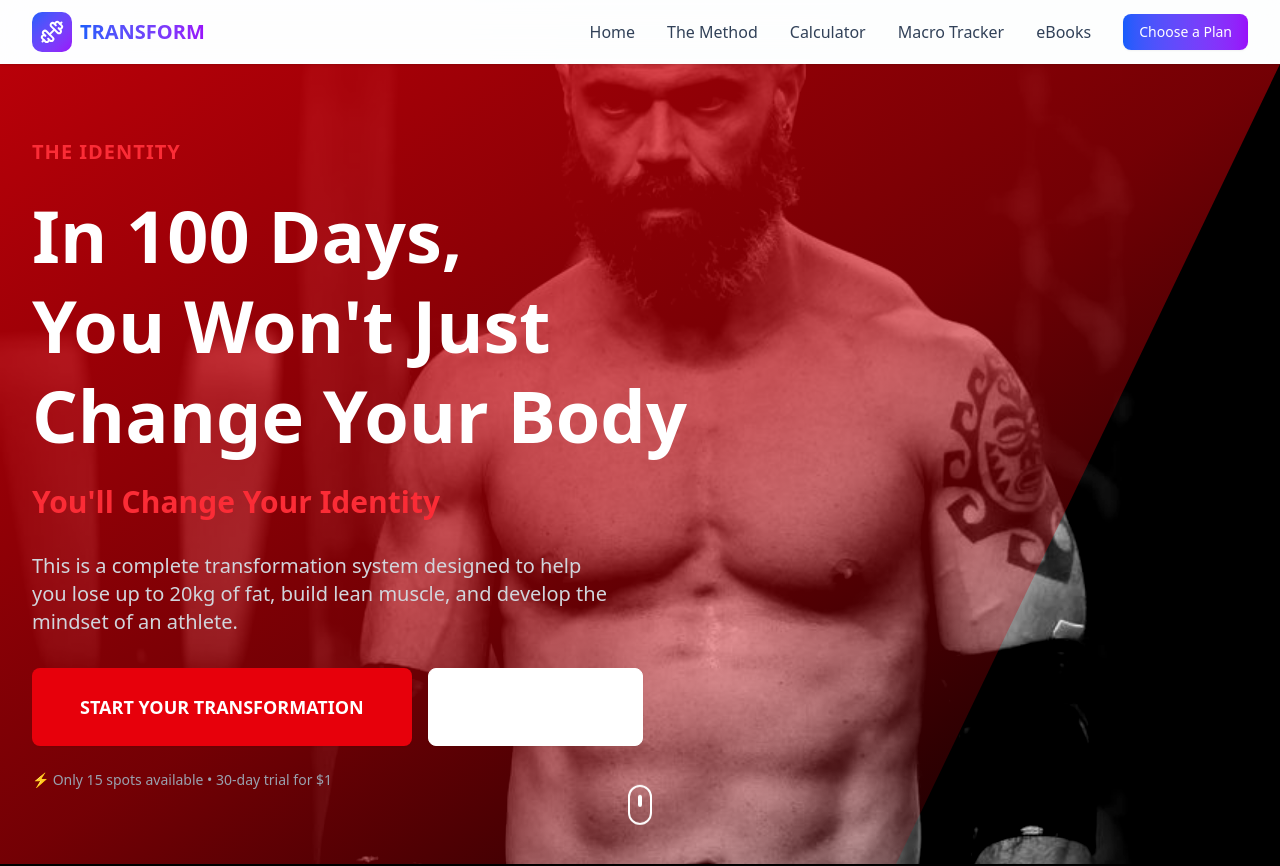
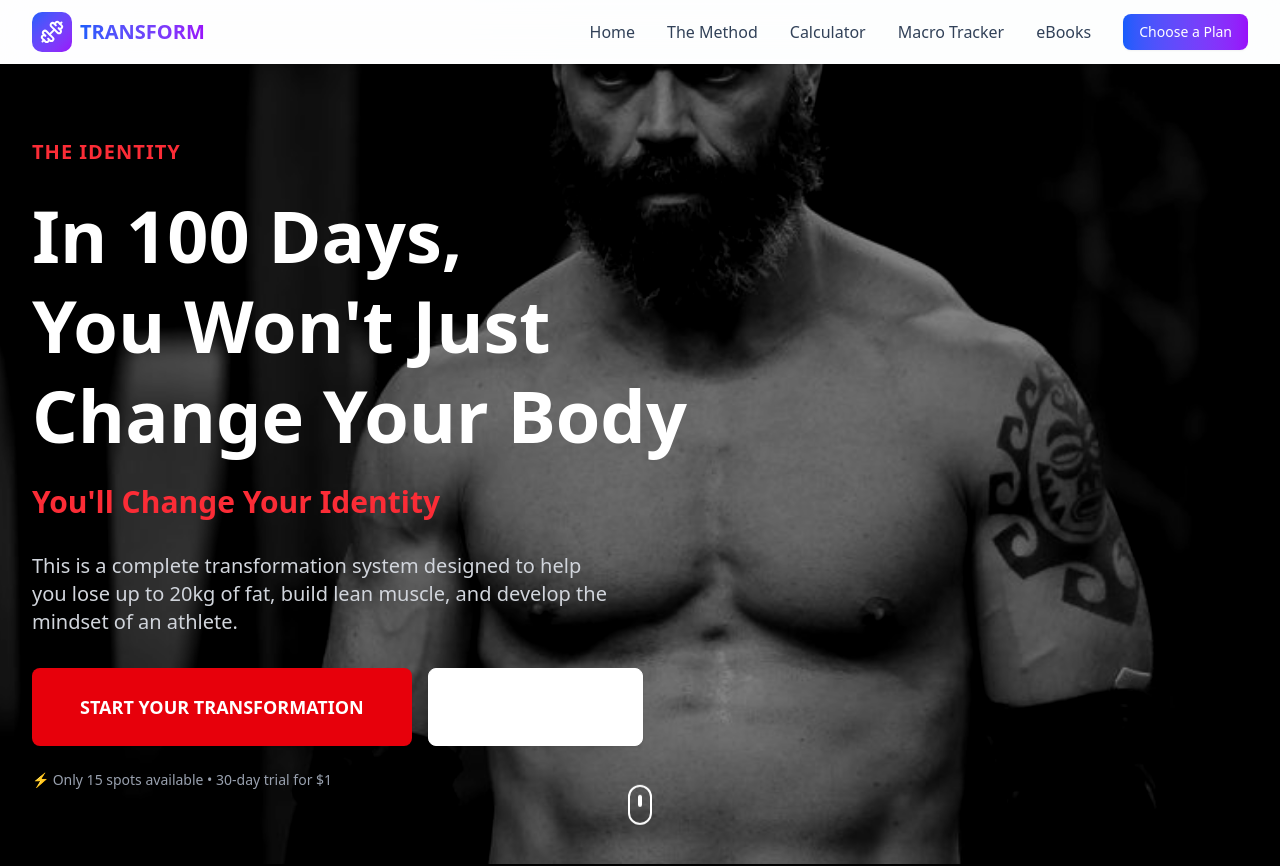
Before and after one commit to AdrianoDRJB/Transform-method, a React (Vite) app: page /identity in a window 1280 px wide. Shown: the top 866 px of the page. Built offline with nearby package versions, Linux system fonts and the light colour scheme.

Commit message:
Remove red overlay and zoom out hero photo to show more face

```diff
--- a/src/components/TheIdentity.jsx
+++ b/src/components/TheIdentity.jsx
@@ -76,22 +76,19 @@ function TheIdentity() {
     <div className="min-h-screen bg-black text-white">
       {/* Hero Section - Renato Cariani Style */}
       <div className="relative h-screen overflow-hidden">
-        {/* Background Image */}
+        {/* Background Image - Zoomed Out */}
         <div
           className="absolute inset-0 bg-cover bg-center"
           style={{
             backgroundImage: 'url(/hero-bw.jpg)',
-            transform: `translateY(${scrollY * 0.5}px)`,
+            transform: `translateY(${scrollY * 0.5}px) scale(1.15)`,
+            transformOrigin: 'center 30%',
             filter: 'grayscale(100%) contrast(1.2)'
           }}
         />
 
-        {/* Red Diagonal Overlay */}
-        <div className="absolute inset-0 bg-gradient-to-br from-red-600/80 via-red-700/60 to-transparent"
-             style={{
-               clipPath: 'polygon(0 0, 100% 0, 70% 100%, 0% 100%)'
-             }}
-        />
+        {/* Dark Overlay Only */}
+        <div className="absolute inset-0 bg-black/50" />
 
         {/* Content */}
         <div className="relative z-10 h-full flex items-center">
```
